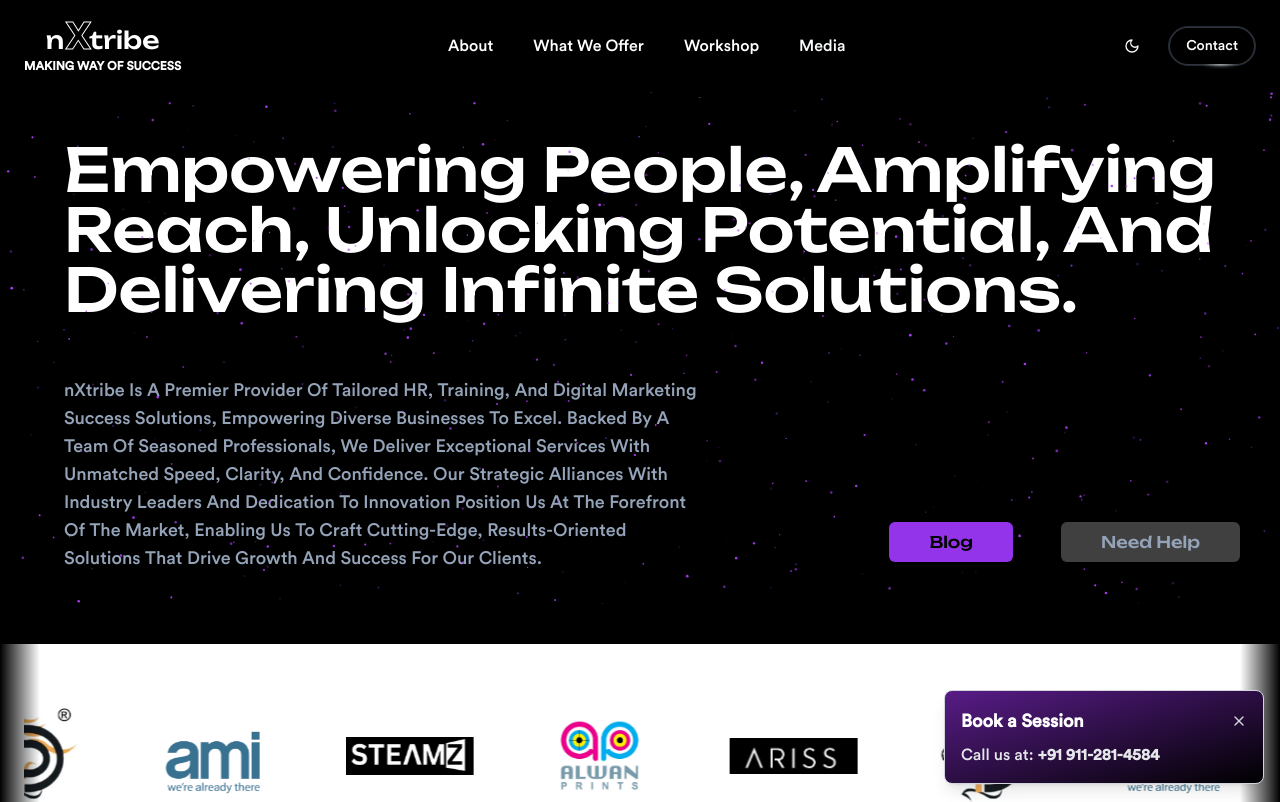
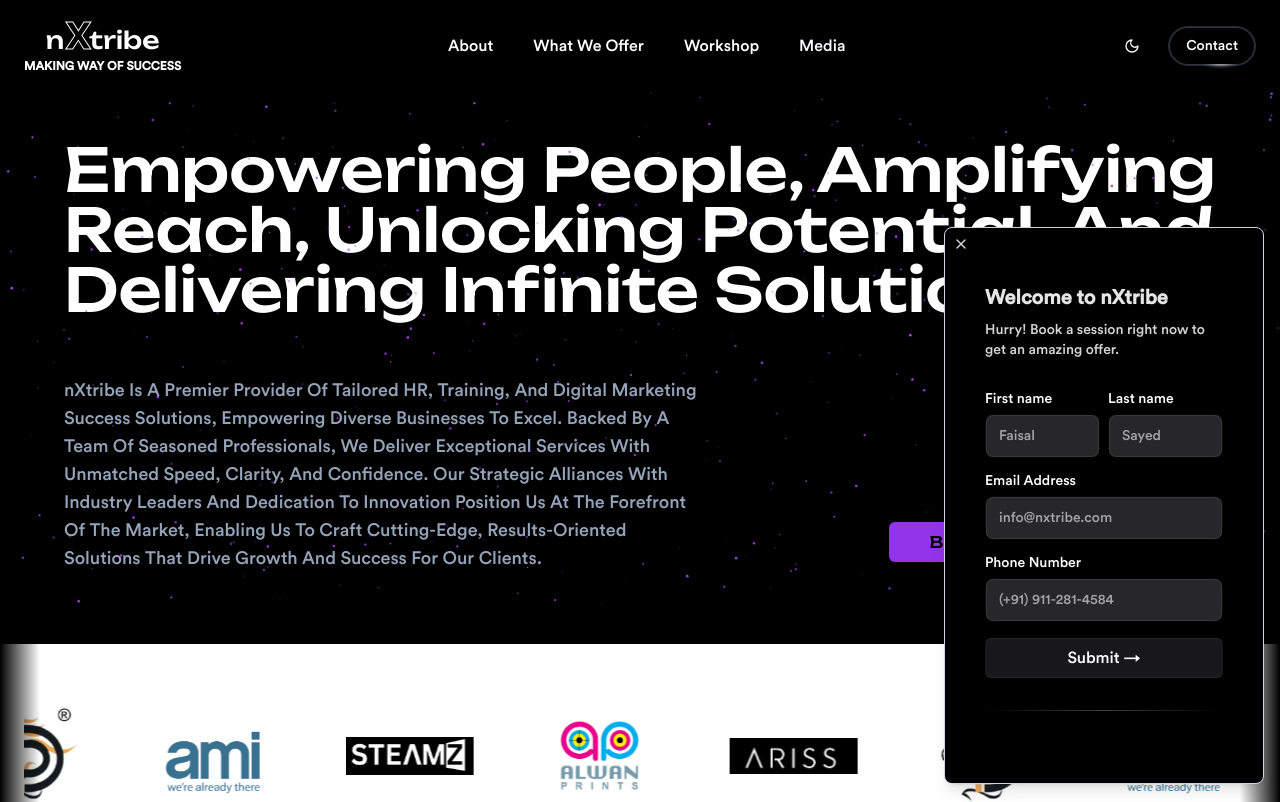
Before and after one commit to saadtresayyed10/nxtribe-revamp, a Next.js app: page / in a window 1280 px wide. Shown: the top 802 px of the page. Built offline with nearby package versions, Linux system fonts and the light colour scheme.

Commit message:
4th done, booking card added

```diff
--- a/app/(contact)/contact/_components/Form.tsx
+++ b/app/(contact)/contact/_components/Form.tsx
@@ -15,27 +15,27 @@ export function Form() {
         Welcome to nXtribe
       </h2>
       <p className="text-neutral-600 text-sm max-w-sm mt-2 dark:text-neutral-300">
-        We are here to help you out, let us know...
+        Hurry! Book a session right now to get an amazing offer.
       </p>
 
       <form className="my-8" onSubmit={handleSubmit}>
         <div className="flex flex-col md:flex-row space-y-2 md:space-y-0 md:space-x-2 mb-4">
           <LabelInputContainer>
             <Label htmlFor="firstname">First name</Label>
-            <Input id="firstname" placeholder="Saad" type="text" />
+            <Input id="firstname" placeholder="Faisal" type="text" />
           </LabelInputContainer>
           <LabelInputContainer>
             <Label htmlFor="lastname">Last name</Label>
-            <Input id="lastname" placeholder="Sayyed" type="text" />
+            <Input id="lastname" placeholder="Sayed" type="text" />
           </LabelInputContainer>
         </div>
         <LabelInputContainer className="mb-4">
           <Label htmlFor="email">Email Address</Label>
-          <Input id="email" placeholder="saadsyed950@gmail.com" type="email" />
+          <Input id="email" placeholder="info@nxtribe.com" type="email" />
         </LabelInputContainer>
         <LabelInputContainer className="mb-4">
           <Label htmlFor="contactNo">Phone Number</Label>
-          <Input id="contactNo" placeholder="(+91) 111-222-333" type="text" />
+          <Input id="contactNo" placeholder="(+91) 911-281-4584" type="text" />
         </LabelInputContainer>
 
         <button
--- a/app/(contact)/contact/page.tsx
+++ b/app/(contact)/contact/page.tsx
@@ -1,6 +1,5 @@
 "use client";
 
-// import { PlaceholdersAndVanishInput } from "@/components/ui/placeholders-and-vanish-input";
 import { Form } from "./_components/Form";
 
 const ContactPage = () => {
--- a/app/_components/HomePage/RandomPopUp.tsx
+++ b/app/_components/HomePage/RandomPopUp.tsx
@@ -3,6 +3,7 @@
 import { X } from "lucide-react";
 import { useEffect, useState } from "react";
 import { motion } from "framer-motion";
+import { Form } from "@/app/(contact)/contact/_components/Form";
 
 export default function RandomPopUp() {
   const [showPopup, setShowPopup] = useState(false);
@@ -10,7 +11,7 @@ export default function RandomPopUp() {
 
   useEffect(() => {
     const handleScroll = () => {
-      if (!isClosed && window.scrollY > 100) {
+      if (!isClosed && window.scrollY > 300) {
         // Only show if user hasn't closed it
         setShowPopup(true);
       }
@@ -35,12 +36,9 @@ export default function RandomPopUp() {
       initial={{ opacity: 0, x: 20 }}
       animate={{ opacity: 1, x: 0 }}
       transition={{ duration: 0.4, ease: "circOut", delay: 0.4 }}
-      className="font-circular fixed bottom-4 right-4 z-50 w-full max-w-xs bg-gradient-to-br from-purple-200 to-white  p-4 shadow-lg rounded-lg border dark:border-gray-300 border-black dark:bg-gradient-to-br dark:from-purple-900 dark:to-black"
+      className="font-circular fixed bottom-4 right-4 z-50 w-full max-w-xs bg-gradient-to-br from-white to-white p-2 shadow-lg rounded-lg border dark:border-gray-300 border-black dark:bg-gradient-to-br dark:from-black dark:to-black"
     >
       <div className="flex justify-between items-center">
-        <h2 className="text-lg font-semibold text-gray-800 dark:text-white">
-          Book a Session
-        </h2>
         <button
           className="text-gray-500 hover:text-gray-700 dark:text-gray-300 dark:hover:text-gray-400"
           onClick={handleClose}
@@ -49,12 +47,7 @@ export default function RandomPopUp() {
           <X className="w-4 h-4" />
         </button>
       </div>
-      <p className="mt-2 text-gray-800 dark:text-gray-200">
-        Call us at:{" "}
-        <span className="font-semibold hover:underline transition underline-offset-4">
-          +91 911-281-4584
-        </span>
-      </p>
+      <Form />
     </motion.div>
   );
 }
--- a/app/_components/HomePage/Services.tsx
+++ b/app/_components/HomePage/Services.tsx
@@ -13,15 +13,15 @@ import {
 export function Services() {
   const features = [
     {
-      title: "Talent Acquisition & Recruitment",
+      title: "Digital Marketing",
       description:
-        "Attracting top talent, optimizing hiring, and building exceptional teams.",
+        "Leveraging strategies to enhance online visibility, engagement, and conversions.",
       icon: <IconViewfinder />,
     },
     {
-      title: "Organizational Development",
+      title: "IT & ITES",
       description:
-        "Building culture, managing change, maximizing performance, driving goal success.",
+        "Implementing technology solutions to drive efficiency, innovation, and business growth.",
       icon: <IconTerminal2 />,
     },
     {
```
